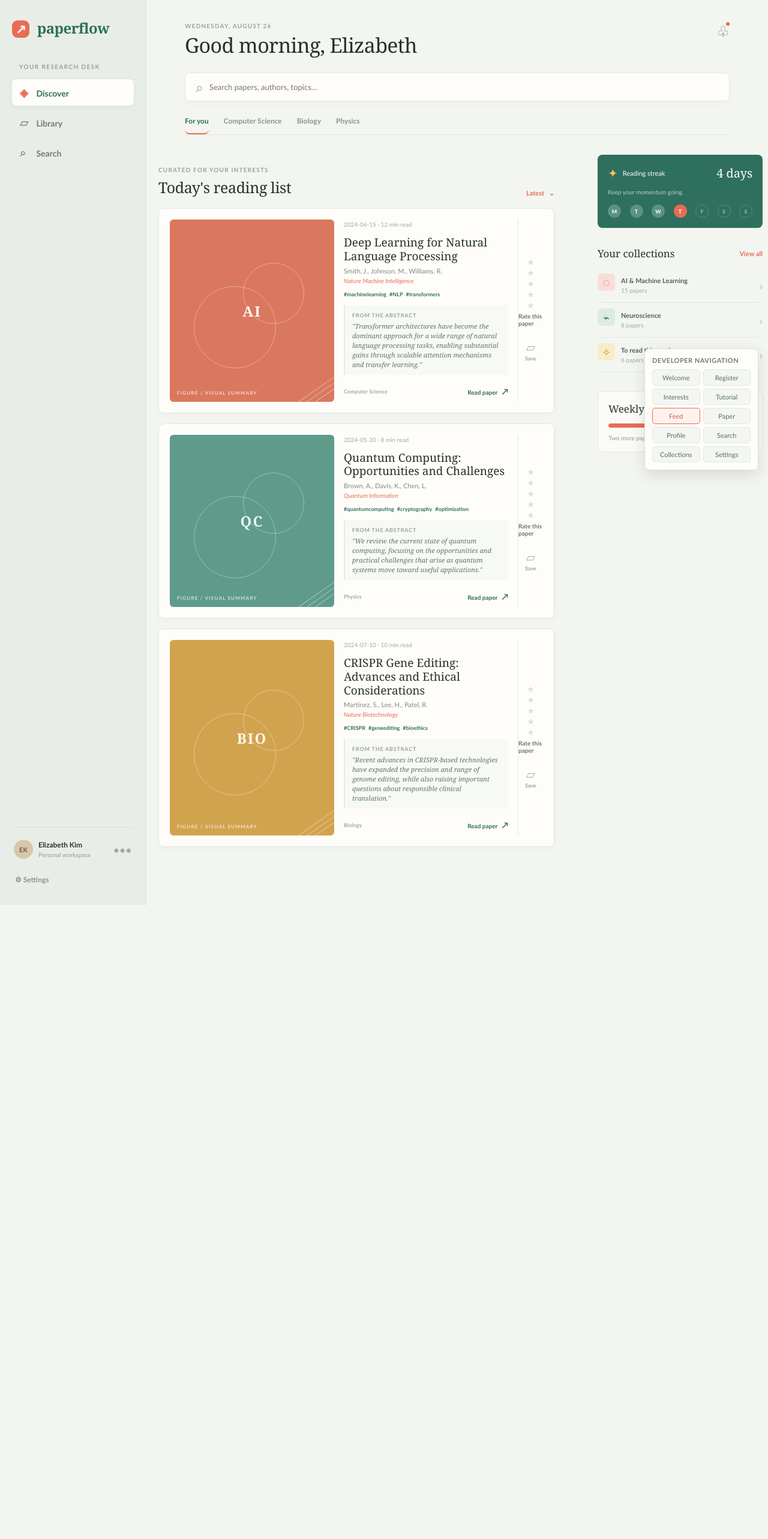
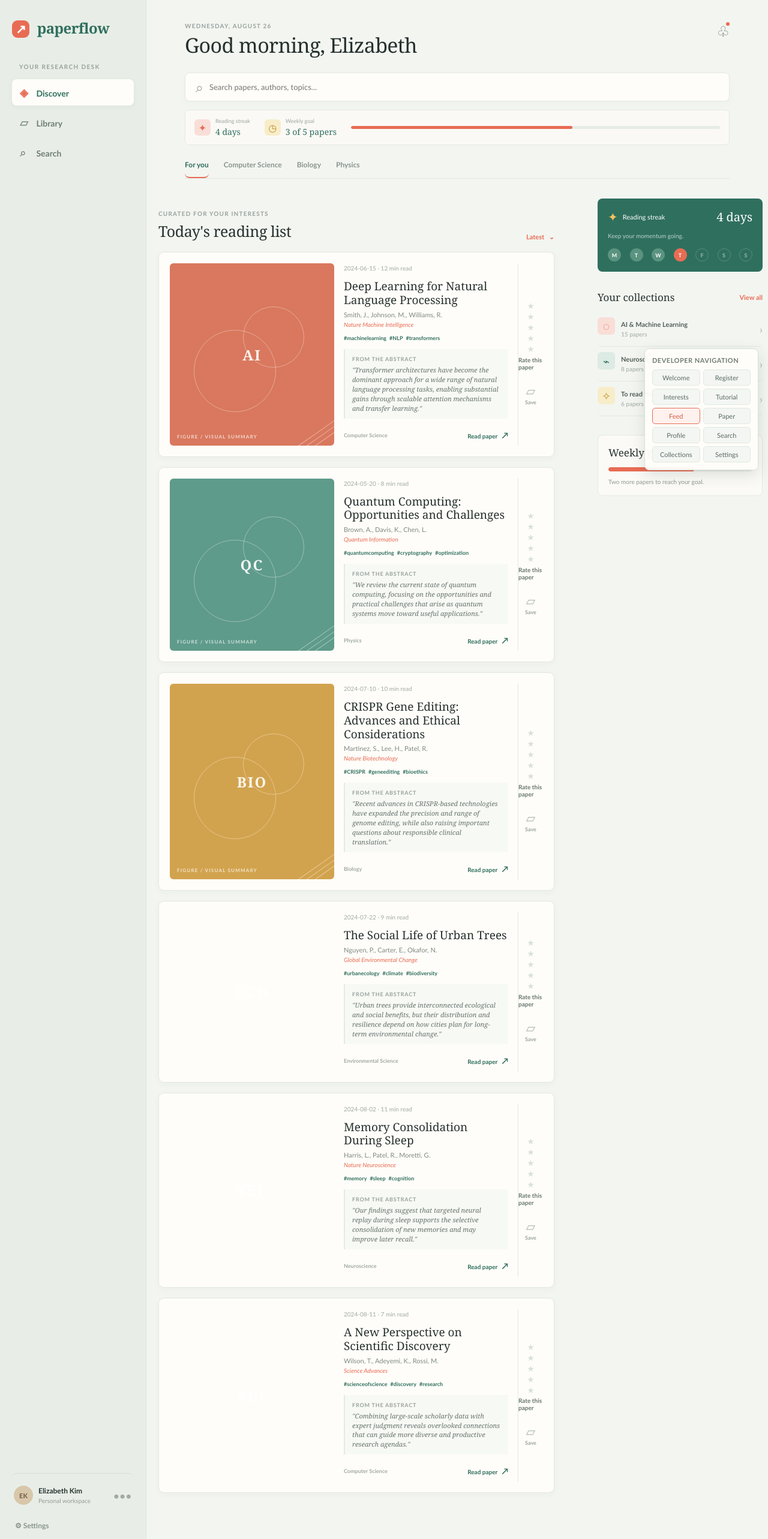
Before and after one commit to elizabethk1204/cac-2026, a React (Vite) app: page /collections in a window 1280 px wide. Shown: the top 2566 px of the page at 60% size. Before the commit the page ends 1509 px from the top, so only its background shows below. Built offline with nearby package versions, Linux system fonts and the light colour scheme.

Commit message:
added weekly streak on top of main feed and in profile, changed collectiosn to a state variable

```diff
--- a/src/index.css
+++ b/src/index.css
@@ -1358,6 +1358,15 @@ button, input { font-family: inherit; }
 .search-bar { display: flex; align-items: center; gap: 10px; max-width: 1070px; margin: 27px auto 0; padding: 0 17px; background: var(--paper); border: 1px solid var(--line); border-radius: 8px; box-shadow: 0 4px 14px rgba(51, 68, 58, .025); }
 .search-bar span { color: #9aa49e; font-size: 23px; }
 .search-bar input { flex: 1; width: 100%; padding: 15px 0; border: 0; outline: 0; background: transparent; color: var(--ink); font-size: 13px; }
+.feed-progress-strip { display: flex; align-items: center; gap: 24px; max-width: 1070px; margin: 14px auto 0; padding: 12px 15px; border: 1px solid var(--line); border-radius: 7px; background: rgba(255,253,249,.68); }
+.feed-progress-strip > div { display: flex; align-items: center; gap: 8px; }
+.feed-progress-strip small, .feed-progress-strip strong { display: block; }
+.feed-progress-strip small { color: #9aa49e; font-size: 9px; }
+.feed-progress-strip strong { margin-top: 3px; color: var(--green); font: 400 14px Georgia, serif; }
+.progress-icon { display: grid; place-items: center; width: 27px; height: 27px; border-radius: 6px; background: #f9ded7; color: var(--coral); font-size: 16px; }
+.progress-icon.goal { background: #f8edc9; color: #bd8c2d; }
+.progress-strip-bar { flex: 1; height: 5px; overflow: hidden; border-radius: 10px; background: #e6ece6; }
+.progress-strip-bar span { display: block; width: 60%; height: 100%; border-radius: inherit; background: var(--coral); }
 .topic-tabs { display: flex; gap: 25px; max-width: 1070px; margin: 25px auto 0; border-bottom: 1px solid var(--line); overflow-x: auto; }
 .topic-tab { flex: 0 0 auto; padding: 0 0 13px; border: 0; border-bottom: 2px solid transparent; background: transparent; color: #89948e; font-size: 12px; font-weight: 700; }
 .topic-tab.active { border-color: var(--coral); color: var(--green); }
@@ -1396,6 +1405,7 @@ button, input { font-family: inherit; }
 .empty-state { padding: 40px 20px; border: 1px dashed #ccd7cd; border-radius: 8px; text-align: center; color: var(--muted-ink); }
 .empty-state strong { color: var(--ink); font-family: Georgia, serif; }
 .empty-state p { margin-top: 7px; font-size: 12px; }
+.feed-loading { margin: 25px 0; color: #98a29c; font-size: 11px; text-align: center; }
 .feed-aside { padding-top: 1px; }
 .streak-card { padding: 17px; border-radius: 8px; background: #2f6f5e; color: white; }
 .streak-top { display: flex; align-items: center; gap: 8px; font-size: 11px; }
@@ -1514,6 +1524,18 @@ input[type='text']:focus, input[type='email']:focus, input[type='password']:focu
 .profile-tabs { border-bottom-color: var(--line); }
 .tab-btn { color: #849089; font-size: 11px; }.tab-btn.active { border-bottom-color: var(--coral); color: var(--green); }
 .profile-section { border-bottom-color: var(--line); }
+.profile-overview-grid { display: grid; grid-template-columns: repeat(3, 1fr); gap: 12px; }
+.profile-progress-card { padding: 16px; border: 1px solid var(--line); border-radius: 7px; background: #f7f9f5; }
+.profile-progress-card .eyebrow { margin-bottom: 10px; }
+.profile-progress-card strong { display: block; color: var(--green); font: 400 24px Georgia, serif; }
+.profile-progress-card > span { display: block; margin-top: 5px; color: #9aa49e; font-size: 10px; }
+.profile-progress-card .progress-track { margin-top: 12px; }
+.profile-preferences { margin: 8px 0 14px; color: #7d8982; font-size: 12px; }
+.profile-interest-tags { display: flex; flex-wrap: wrap; gap: 7px; }
+.profile-interest-tags span { padding: 6px 9px; border-radius: 4px; background: #edf4ee; color: var(--green); font-size: 10px; font-weight: 700; }
+.account-heading { padding: 17px 20px; }
+.account-heading h2 { margin-bottom: 7px; }
+.account-heading p { margin: 0; }
 .collection-card, .collection-detail-card, .search-result-item { border: 1px solid var(--line); border-radius: 7px; background: #fbfcf9; box-shadow: none; }
 .collection-card h3, .collection-detail-card h3 { color: var(--green); font: 400 16px Georgia, serif; }
 .search-header { border-bottom-color: var(--line); }.search-header p, .result-authors, .result-meta { color: var(--muted-ink); font-size: 11px; }
@@ -1524,7 +1546,7 @@ input[type='text']:focus, input[type='email']:focus, input[type='password']:focu
 .settings-container > h1 { margin-bottom: 30px; }.settings-section { border-color: var(--line); background: #fbfcf9; border-radius: 7px; }.settings-section h2 { color: var(--green); font: 400 19px Georgia, serif; border-bottom-color: var(--line); }.settings-section p { color: #68736d; font-size: 12px; }.danger-zone { border-color: #edb7ad; background: #fff5f2; }
 .btn-secondary { background: #e8eee7; color: var(--green); }.btn-secondary:hover { background: #dce8de; }
 
-@media (max-width: 700px) { .welcome-container, .register-container, .interest-container, .tutorial-container, .paper-detail-container, .profile-container, .search-results-container, .collections-container, .settings-container { padding: 25px 19px; } .welcome-container h1, .register-container h1, .interest-container h1, .tutorial-container h1, .paper-detail-container h1, .profile-container h1, .search-header h1, .collections-header h1, .settings-container > h1 { font-size: 28px; } .welcome-features { grid-template-columns: 1fr; } .paper-actions-detail { flex-direction: column; } .paper-actions-detail .btn { width: 100%; } .collections-header { align-items: flex-start; gap: 15px; flex-direction: column; } }
+@media (max-width: 700px) { .welcome-container, .register-container, .interest-container, .tutorial-container, .paper-detail-container, .profile-container, .search-results-container, .collections-container, .settings-container { padding: 25px 19px; } .welcome-container h1, .register-container h1, .interest-container h1, .tutorial-container h1, .paper-detail-container h1, .profile-container h1, .search-header h1, .collections-header h1, .settings-container > h1 { font-size: 28px; } .welcome-features { grid-template-columns: 1fr; } .paper-actions-detail { flex-direction: column; } .paper-actions-detail .btn { width: 100%; } .collections-header { align-items: flex-start; gap: 15px; flex-direction: column; } .feed-progress-strip { gap: 12px; padding: 10px; } .feed-progress-strip > div:nth-child(2) { display: none; } .profile-overview-grid { grid-template-columns: 1fr; } }
 
 @media (max-width: 480px) {
   .welcome-container {
--- a/src/pages/Collections.jsx
+++ b/src/pages/Collections.jsx
@@ -1,5 +1,5 @@
 export default function Collections() {
-  const collections = [
+  let [collections, setCollections] = useState([
     {
       id: 1,
       name: "Neuroscience",
@@ -28,7 +28,7 @@ export default function Collections() {
       paperCount: 6,
       icon: "⚛️",
     },
-  ];
+  ]);
 
   return (
     <div className="collections-page">
--- a/src/pages/MainFeed.jsx
+++ b/src/pages/MainFeed.jsx
@@ -1,4 +1,4 @@
-import { useMemo, useState } from "react";
+import { useEffect, useMemo, useState } from "react";
 
 const mockPapers = [
   {
@@ -43,6 +43,45 @@ const mockPapers = [
     readTime: "10 min read",
     saved: false,
   },
+  {
+    id: 4,
+    title: "The Social Life of Urban Trees",
+    authors: "Nguyen, P., Carter, E., Okafor, N.",
+    date: "2024-07-22",
+    topic: "Environmental Science",
+    tags: ["#urbanecology", "#climate", "#biodiversity"],
+    abstractQuote: '"Urban trees provide interconnected ecological and social benefits, but their distribution and resilience depend on how cities plan for long-term environmental change."',
+    image: "ECO",
+    journal: "Global Environmental Change",
+    readTime: "9 min read",
+    saved: false,
+  },
+  {
+    id: 5,
+    title: "Memory Consolidation During Sleep",
+    authors: "Harris, L., Patel, R., Moretti, G.",
+    date: "2024-08-02",
+    topic: "Neuroscience",
+    tags: ["#memory", "#sleep", "#cognition"],
+    abstractQuote: '"Our findings suggest that targeted neural replay during sleep supports the selective consolidation of new memories and may improve later recall."',
+    image: "NEU",
+    journal: "Nature Neuroscience",
+    readTime: "11 min read",
+    saved: false,
+  },
+  {
+    id: 6,
+    title: "A New Perspective on Scientific Discovery",
+    authors: "Wilson, T., Adeyemi, K., Rossi, M.",
+    date: "2024-08-11",
+    topic: "Computer Science",
+    tags: ["#scienceofscience", "#discovery", "#research"],
+    abstractQuote: '"Combining large-scale scholarly data with expert judgment reveals overlooked connections that can guide more diverse and productive research agendas."',
+    image: "SCI",
+    journal: "Science Advances",
+    readTime: "7 min read",
+    saved: false,
+  },
 ];
 
 export default function MainFeed({ onNavigate }) {
@@ -50,8 +89,22 @@ export default function MainFeed({ onNavigate }) {
   const [activeTopic, setActiveTopic] = useState("For you");
   const [ratings, setRatings] = useState({});
   const [saved, setSaved] = useState([]);
+  const [displayedCount, setDisplayedCount] = useState(3);
 
-  const visiblePapers = useMemo(
+  useEffect(() => {
+    const loadMore = () => {
+      if (
+        window.innerHeight + window.scrollY >=
+        document.documentElement.scrollHeight - 240
+      ) {
+        setDisplayedCount((count) => Math.min(count + 3, mockPapers.length));
+      }
+    };
+    window.addEventListener("scroll", loadMore);
+    return () => window.removeEventListener("scroll", loadMore);
+  }, []);
+
+  const filteredPapers = useMemo(
     () =>
       mockPapers.filter((paper) => {
         const matchesTopic =
@@ -62,6 +115,7 @@ export default function MainFeed({ onNavigate }) {
       }),
     [activeTopic, query],
   );
+  const visiblePapers = filteredPapers.slice(0, displayedCount);
 
   const toggleItem = (setItems, id) => {
     setItems((items) =>
@@ -137,6 +191,11 @@ export default function MainFeed({ onNavigate }) {
               type="search"
               placeholder="Search papers, authors, topics..."
             />
+          </div>
+          <div className="feed-progress-strip">
+            <div><span className="progress-icon">✦</span><span><small>Reading streak</small><strong>4 days</strong></span></div>
+            <div><span className="progress-icon goal">◷</span><span><small>Weekly goal</small><strong>3 of 5 papers</strong></span></div>
+            <div className="progress-strip-bar"><span /></div>
           </div>
           <div className="topic-tabs" role="tablist">
             {["For you", "Computer Science", "Biology", "Physics"].map(
@@ -257,6 +316,7 @@ export default function MainFeed({ onNavigate }) {
                 <p>Try another topic or search term.</p>
               </div>
             )}
+            {visiblePapers.length < filteredPapers.length && <p className="feed-loading">Loading more papers...</p>}
           </section>
           <aside className="feed-aside">
             <div className="streak-card">
--- a/src/pages/Profile.jsx
+++ b/src/pages/Profile.jsx
@@ -27,6 +27,20 @@ export default function Profile() {
           <button className="tab-btn">📁 Collections</button>
           <button className="tab-btn">📊 Statistics</button>
           <button className="tab-btn">⚙️ Settings</button>
+        </div>
+
+        <div className="profile-section">
+          <div className="profile-overview-grid">
+            <div className="profile-progress-card"><p className="eyebrow">Weekly streak</p><strong>4 days</strong><span>Best: 12 days</span></div>
+            <div className="profile-progress-card"><p className="eyebrow">Weekly goal</p><strong>3 / 5</strong><span>papers read</span><div className="progress-track"><span /></div></div>
+            <div className="profile-progress-card"><p className="eyebrow">Focus areas</p><strong>3 topics</strong><span>Personalized recommendations</span></div>
+          </div>
+        </div>
+
+        <div className="profile-section">
+          <h2>Interests & Expertise</h2>
+          <p className="profile-preferences">Your recommendations are tuned to your interests and experience.</p>
+          <div className="profile-interest-tags"><span>Computer Science</span><span>Biology</span><span>Physics</span><span>Intermediate</span></div>
         </div>
 
         <div className="profile-section">
--- a/src/pages/Settings.jsx
+++ b/src/pages/Settings.jsx
@@ -7,6 +7,11 @@ export default function Settings() {
 
       <div className="settings-container">
         <h1>Account Settings</h1>
+
+        <div className="settings-section account-heading">
+          <h2>Account Management</h2>
+          <p>Manage your profile, notifications, security, and PaperFlow data.</p>
+        </div>
 
         <div className="settings-section">
           <h2>Profile Information</h2>
```
